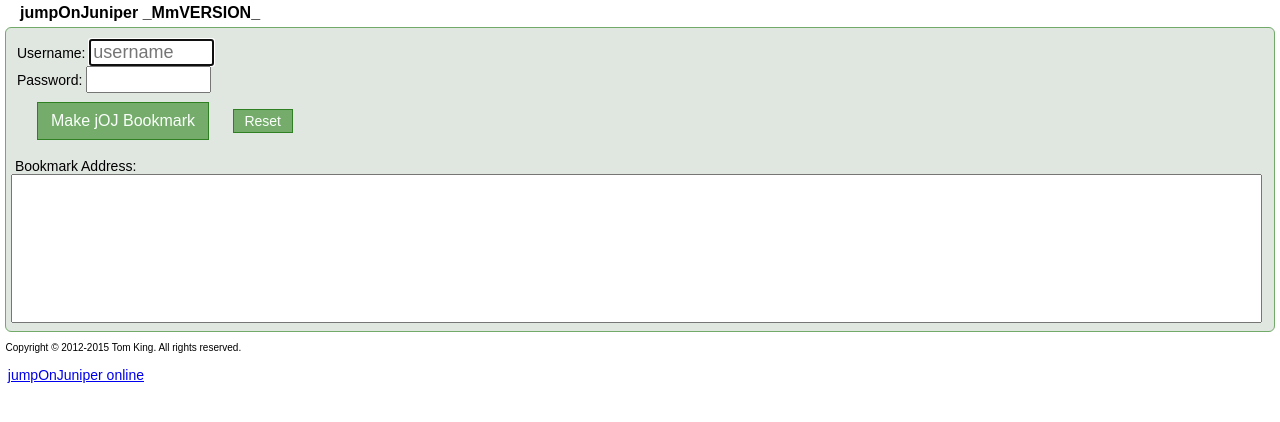
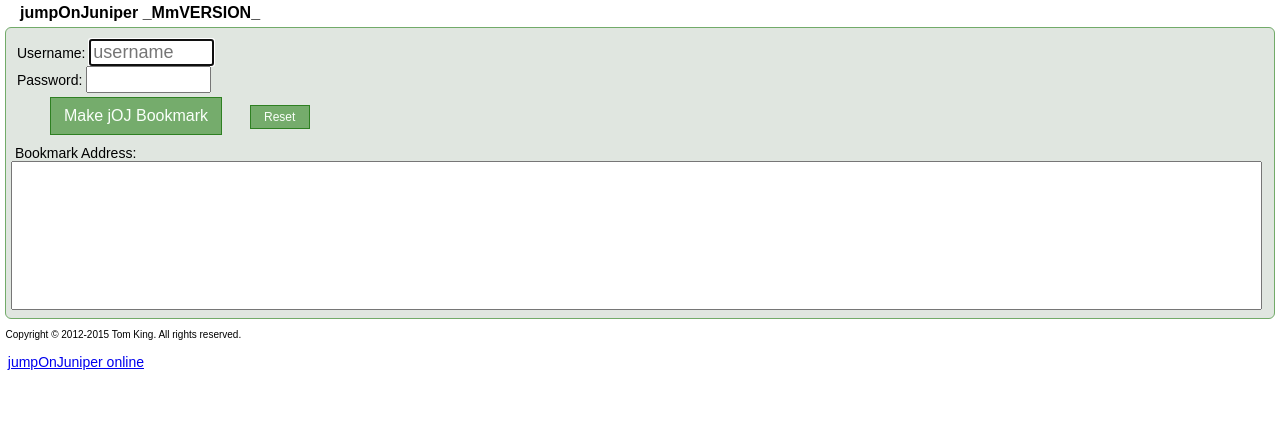
Before and after one commit to mobilemind/jumpOnJuniper, a website: page src/joj.url.html in a window 1280 px wide. Drawn offline with Linux system fonts and the light colour scheme.

Commit message:
src/joj.url.html, src/joj.css: further optimize CSS

```diff
--- a/src/joj.css
+++ b/src/joj.css
@@ -26,7 +26,8 @@ form { margin: 0; border: 0 }
 	border-radius: 0;
 	border: 1px solid #2E8022;
 	cursor: pointer;
-	margin: 0;
+	margin: 2px 0 4px 33px;
+	font-size: 16px;
 	padding: 0;
 	text-align: center;
 	vertical-align: baseline;
@@ -37,15 +38,12 @@ form { margin: 0; border: 0 }
 .s {
 	height: 38px;
 	width: 172px;
-	margin: 2px 0 4px 33px;
-	display: inline-block;
-	font-size: 16px;
 	text-shadow: 0 1px 1px rgba(0,0,0,.3)
 }
 .r {
 	height: 24px;
 	width: 60px;
-	margin: 2px 0 4px 16px;
+	margin-left: 16px;
 	font-size: 12px;
 }
 textarea {
@@ -64,6 +62,6 @@ textarea {
 img { margin: 0; padding: 4px 10px }
 ol, ul { line-height: 1.3}
 @media only screen and (min-device-width: 413px) and (max-device-width: 415px) { textarea { height: 14em } }
-@media only screen and (min-device-width: 374px) and (max-device-width: 376px) { textarea { height: 18em } }
-@media only screen and (min-device-width: 359px) and (max-device-width: 361px) { textarea { height: 15em } }
+@media only screen and (min-device-width: 374px) and (max-device-width: 376px) { textarea { height: 19em } }
+@media only screen and (min-device-width: 359px) and (max-device-width: 361px) { textarea { height: 16em } }
 @media only screen and (min-device-width: 319px) and (max-device-width: 321px) { textarea { height: 12em } }
--- a/src/joj.url.html
+++ b/src/joj.url.html
@@ -28,25 +28,24 @@
 			border-radius: 0;
 			border: 1px solid #2E8022;
 			background: #75AC6C;
-			margin: 9px 0 12px 20px;
+			font-size: 16px;
+			margin: 4px 0 4px 33px;
 			padding: 0;
 			text-align: center;
 			vertical-align: baseline;
 			-webkit-appearance: none;
-			display: inline-block;
 			cursor: pointer
 		}
 		.b:active { color: #000; background: #2E8022 }
 		.s {
 			height: 38px;
 			width: 172px;
-			font-size: 16px
 		}
 		.r {
 			height: 24px;
 			width: 60px;
-			margin: 2px 0 4px 12px;
-			font-size: 14px
+			font-size: 12px;
+			margin-left: 16px;
 		}
 		textarea {
 			font-family: monospace;
@@ -60,8 +59,8 @@
 			user-select: text
 		}
 		@media only screen and (min-device-width: 413px) and (max-device-width: 415px) { textarea { height: 14em } }
-		@media only screen and (min-device-width: 374px) and (max-device-width: 376px) { textarea { height: 18em } }
-		@media only screen and (min-device-width: 359px) and (max-device-width: 361px) { textarea { height: 15em } }
+		@media only screen and (min-device-width: 374px) and (max-device-width: 376px) { textarea { height: 19em } }
+		@media only screen and (min-device-width: 359px) and (max-device-width: 361px) { textarea { height: 16em } }
 		@media only screen and (min-device-width: 319px) and (max-device-width: 321px) { textarea { height: 12em } }
 	</style>
 	<!-- v_MmVERSION_; 2015/01/18 Tom King; build date: _MmBUILDDATE_
```
